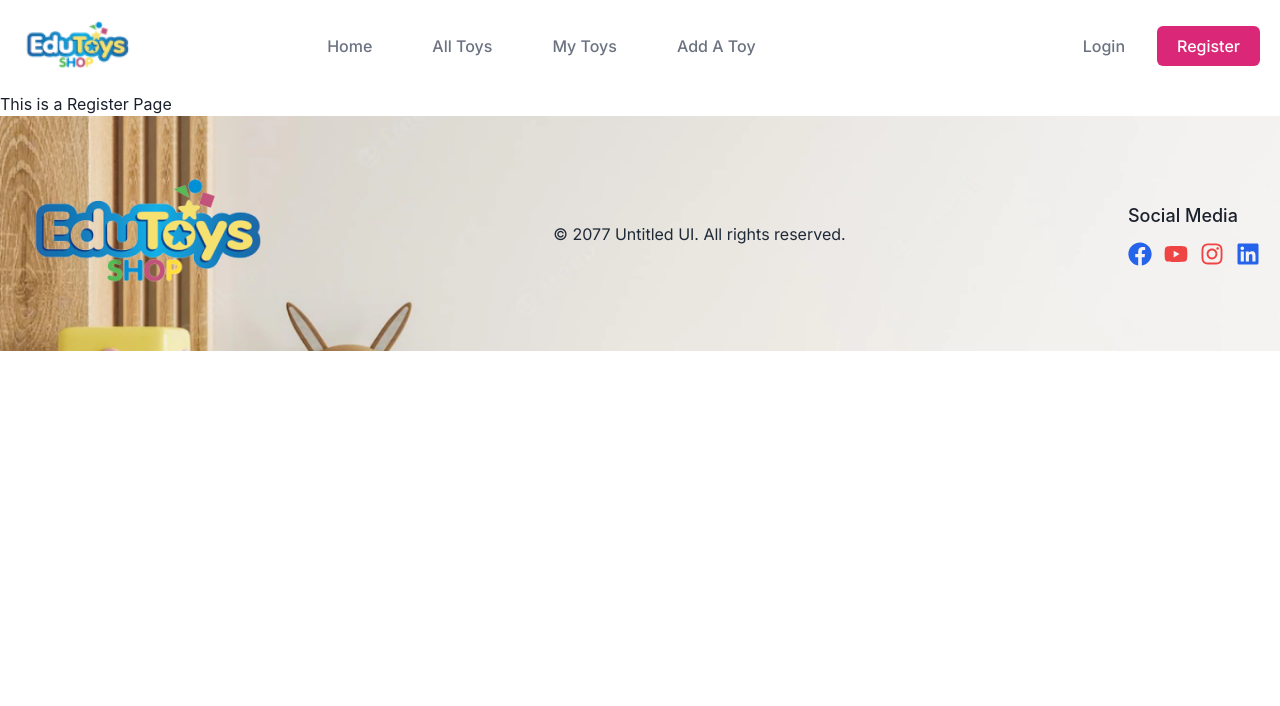
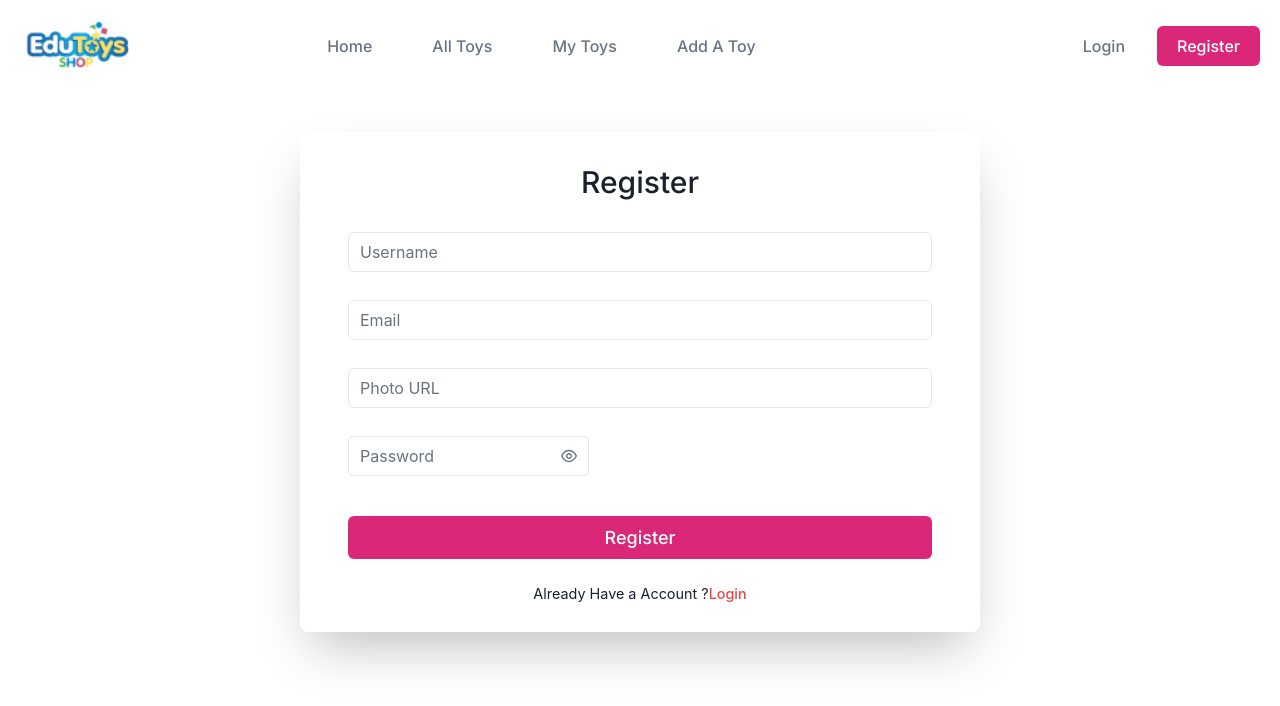
Before and after one commit to prominhaj/edu-toys-client, a React (Vite) app: page /register in a window 1280 px wide. Shown: the top 706 px of the page. Built offline with nearby package versions, Linux system fonts and the light colour scheme; a web font is replaced by a local one.

Commit message:
Create Login And Register Design

```diff
--- a/package.json
+++ b/package.json
@@ -17,6 +17,7 @@
     "@heroicons/react": "^2.1.1",
     "@mui/material": "^5.15.4",
     "@mui/styled-engine-sc": "^6.0.0-alpha.12",
+    "firebase": "^10.7.1",
     "framer-motion": "^10.18.0",
     "localforage": "^1.10.0",
     "match-sorter": "^6.3.1",
--- /dev/null
+++ b/src/Firebase/Firebase.config.js
@@ -0,0 +1,18 @@
+// Import the functions you need from the SDKs you need
+import { initializeApp } from "firebase/app";
+// TODO: Add SDKs for Firebase products that you want to use
+// https://firebase.google.com/docs/web/setup#available-libraries
+
+// Your web app's Firebase configuration
+const firebaseConfig = {
+  apiKey: "AIzaSyBgd9_1pg6pQsqMuhOQW_whUxcH0pqyK8E",
+  authDomain: "edu-toys-client.firebaseapp.com",
+  projectId: "edu-toys-client",
+  storageBucket: "edu-toys-client.appspot.com",
+  messagingSenderId: "18526020775",
+  appId: "1:18526020775:web:1318c4a1fd8a363b75a782"
+};
+
+// Initialize Firebase
+const app = initializeApp(firebaseConfig);
+export default app;
--- a/src/Loyout/Main.jsx
+++ b/src/Loyout/Main.jsx
@@ -4,6 +4,7 @@ import Header from "../Pages/Shared/Header/Header";
 import { Outlet } from "react-router-dom";
 import Footer from "../Pages/Shared/Footer/Footer";
 import { ChakraProvider } from "@chakra-ui/react";
+import "primereact/resources/themes/lara-light-cyan/theme.css";
 
 const Main = () => {
   return (
@@ -11,7 +12,6 @@ const Main = () => {
       <ChakraProvider>
         <Header></Header>
         <Outlet></Outlet>
-        <Footer></Footer>
       </ChakraProvider>
     </>
   );
--- /dev/null
+++ b/src/Pages/Error/Error.jsx
@@ -0,0 +1,13 @@
+/* eslint-disable no-unused-vars */
+import React from 'react';
+
+const Error = () => {
+    return (
+        <div className='w-screen h-[90vh] flex justify-center items-center flex-col gap-5'>
+            <h2 className='text-4xl font-medium'>Edu Toys</h2>
+            <h1 className='text-5xl text-red-500 font-bold'>404 Page Not Found</h1>
+        </div>
+    );
+};
+
+export default Error;
--- a/src/Pages/Home/Home.jsx
+++ b/src/Pages/Home/Home.jsx
@@ -1,10 +1,11 @@
 /* eslint-disable no-unused-vars */
-import React from 'react';
-import HeroSection from '../../Components/HeroSection/HeroSection';
-import Search from '../../Components/Search/Search';
-import ProductsSection from '../../Components/ProductsSection/ProductsSection';
-import OfferSection from '../../Components/OfferSection/OfferSection';
-import ImageSlider from '../../Components/ImageSlider/ImageSlider';
+import React from "react";
+import HeroSection from "../../Components/HeroSection/HeroSection";
+import Search from "../../Components/Search/Search";
+import ProductsSection from "../../Components/ProductsSection/ProductsSection";
+import OfferSection from "../../Components/OfferSection/OfferSection";
+import ImageSlider from "../../Components/ImageSlider/ImageSlider";
+import Footer from "../Shared/Footer/Footer";
 
 const Home = () => {
   return (
@@ -14,6 +15,7 @@ const Home = () => {
       <ProductsSection></ProductsSection>
       <OfferSection></OfferSection>
       <ImageSlider></ImageSlider>
+      <Footer></Footer>
     </div>
   );
 };
--- a/src/Pages/Login/Login.jsx
+++ b/src/Pages/Login/Login.jsx
@@ -1,12 +1,81 @@
 /* eslint-disable no-unused-vars */
-import React from 'react';
+import {
+  Button,
+  FormControl,
+  FormLabel,
+  Input,
+  InputGroup,
+  InputRightElement,
+} from "@chakra-ui/react";
+import React from "react";
+import { FaGithub, FaGoogle } from "react-icons/fa";
+import { Link } from "react-router-dom";
 
 const Login = () => {
-    return (
-        <div>
-            <h1>This is Login Page</h1>
+  const [show, setShow] = React.useState(false);
+  const handleClick = () => setShow(!show);
+
+  return (
+    <div className="container mx-auto py-10 px-5">
+      <form className="w-[680px] max-w-full mx-auto rounded-lg shadow-2xl py-8 sm:px-12 px-6">
+        <h2 className="text-3xl font-medium font-['inter'] text-center mb-4">
+          Login
+        </h2>
+        <div className="flex flex-col gap-5">
+          <FormControl>
+            <FormLabel>Email address</FormLabel>
+            <Input name="email" size={"md"} type="email" required />
+          </FormControl>
+          <div className="pb-3">
+            <FormLabel htmlFor="password">Password</FormLabel>
+            <InputGroup>
+              <Input
+                name="password"
+                size={"md"}
+                pr="4.5rem"
+                type={show ? "text" : "password"}
+                id="password"
+                required
+              />
+              <InputRightElement width="4.5rem">
+                <Button h="1.75rem" size="sm" onClick={handleClick}>
+                  {show ? "Hide" : "Show"}
+                </Button>
+              </InputRightElement>
+            </InputGroup>
+          </div>
+          <button
+            type="submit"
+            className="bg-pink-600 text-white text-lg font-medium font-['Inter'] leading-normal rounded-md px-3 lg:px-5 py-2"
+          >
+            Login
+          </button>
+          <p className="font-normal text-lg -my-2 text-center">
+            <small>
+              Edu Toys New ?{" "}
+              <Link className="text-red-500 font-medium" to="/register">
+                Register
+              </Link>
+            </small>
+          </p>
+          <div className="grid md:grid-cols-2 gap-5 items-center">
+            <button
+              className="bg-[#DC4E41] text-white text-lg font-medium font-['Inter'] leading rounded-md px-3 lg:px-5 py-[9px] flex items-center justify-center gap-2"
+              type="button"
+            >
+              Sing In With <FaGoogle className="text-white text-2xl" />
+            </button>
+            <button
+              className="bg-black text-white text-lg font-medium font-['Inter'] leading rounded-md px-3 lg:px-5 py-[9px] flex items-center justify-center gap-2"
+              type="button"
+            >
+              <span>Sing In With</span> <FaGithub className="text-2xl" />
+            </button>
+          </div>
         </div>
-    );
+      </form>
+    </div>
+  );
 };
 
 export default Login;
--- a/src/Pages/Register/Register.jsx
+++ b/src/Pages/Register/Register.jsx
@@ -1,12 +1,101 @@
 /* eslint-disable no-unused-vars */
-import React from 'react';
+import { FormControl, FormLabel, Input } from "@chakra-ui/react";
+import { InputText } from "primereact/inputtext";
+import { Password } from "primereact/password";
+import React, { useState } from "react";
+import { Link } from "react-router-dom";
 
 const Register = () => {
-    return (
-        <div>
-            <h1>This is a Register Page</h1>
+  const [UserName, setUserName] = useState("");
+  const [email, setEmail] = useState("");
+  const [photo, setPhoto] = useState("");
+  const [password, SetPassword] = useState("");
+
+  return (
+    <div className="container mx-auto py-10 px-5">
+      <form className="w-[680px] max-w-full mx-auto rounded-lg shadow-2xl py-8 sm:px-12 px-6">
+        <h2 className="text-3xl font-medium font-['inter'] text-center mb-4">
+          Register
+        </h2>
+        <div className="flex flex-col gap-7 pt-4">
+          <span className="p-float-label">
+            <InputText
+              required
+              type="text"
+              id="username"
+              className="w-full"
+              value={UserName}
+              onChange={(e) => setUserName(e.target.value)}
+              pt={{
+                root: { className: "!border !h-[2.5rem] !px-[1rem]" },
+              }}
+            />
+            <label htmlFor="username">Username</label>
+          </span>
+          <span className="p-float-label">
+            <InputText
+              required
+              type="email"
+              id="email"
+              className="w-full"
+              value={email}
+              onChange={(e) => setEmail(e.target.value)}
+              pt={{
+                root: { className: "!border !h-[2.5rem] !px-[1rem]" },
+              }}
+            />
+            <label htmlFor="email">Email</label>
+          </span>
+          <span className="p-float-label">
+            <InputText
+              required
+              type="email"
+              id="photo"
+              className="w-full"
+              value={photo}
+              onChange={(e) => setPhoto(e.target.value)}
+              pt={{
+                root: { className: "!border !h-[2.5rem] !px-[1rem]" },
+              }}
+            />
+            <label htmlFor="photo">Photo URL</label>
+          </span>
+          <div className="pb-3">
+            <span className="p-float-label">
+              <Password
+                required
+                className="w-full"
+                value={password}
+                onChange={(e) => SetPassword(e.target.value)}
+                toggleMask
+                pt={{
+                  input: {
+                    className: "!border rounded !w-full !h-[2.5rem] !px-[1rem]",
+                    id: "password",
+                  },
+                }}
+              />
+              <label htmlFor="password">Password</label>
+            </span>
+          </div>
+          <button
+            type="submit"
+            className="bg-pink-600 text-white text-lg font-medium font-['Inter'] leading-normal rounded-md px-3 lg:px-5 py-2"
+          >
+            Register
+          </button>
+          <p className="font-normal text-lg -my-2 text-center">
+            <small>
+              Already Have a Account ?
+              <Link className="text-red-500 font-medium" to="/login">
+                Login
+              </Link>
+            </small>
+          </p>
         </div>
-    );
+      </form>
+    </div>
+  );
 };
 
 export default Register;
--- a/src/Router/Router.jsx
+++ b/src/Router/Router.jsx
@@ -6,6 +6,7 @@ import MyToys from "../Pages/MyToys/MyToys";
 import AddToys from "../Pages/AddToys/AddToys";
 import Login from "../Pages/Login/Login";
 import Register from "../Pages/Register/Register";
+import Error from "../Pages/Error/Error";
 
 const router = createBrowserRouter([
   {
@@ -38,6 +39,10 @@ const router = createBrowserRouter([
       }
     ],
   },
+  {
+    path: '/*',
+    element: <Error></Error>
+  }
 ]);
 
 export default router;
```
Also changed, not shown: 1 other file (tests, documents, lock files or other folders). Lines whose indentation alone changed are shown as unchanged.
